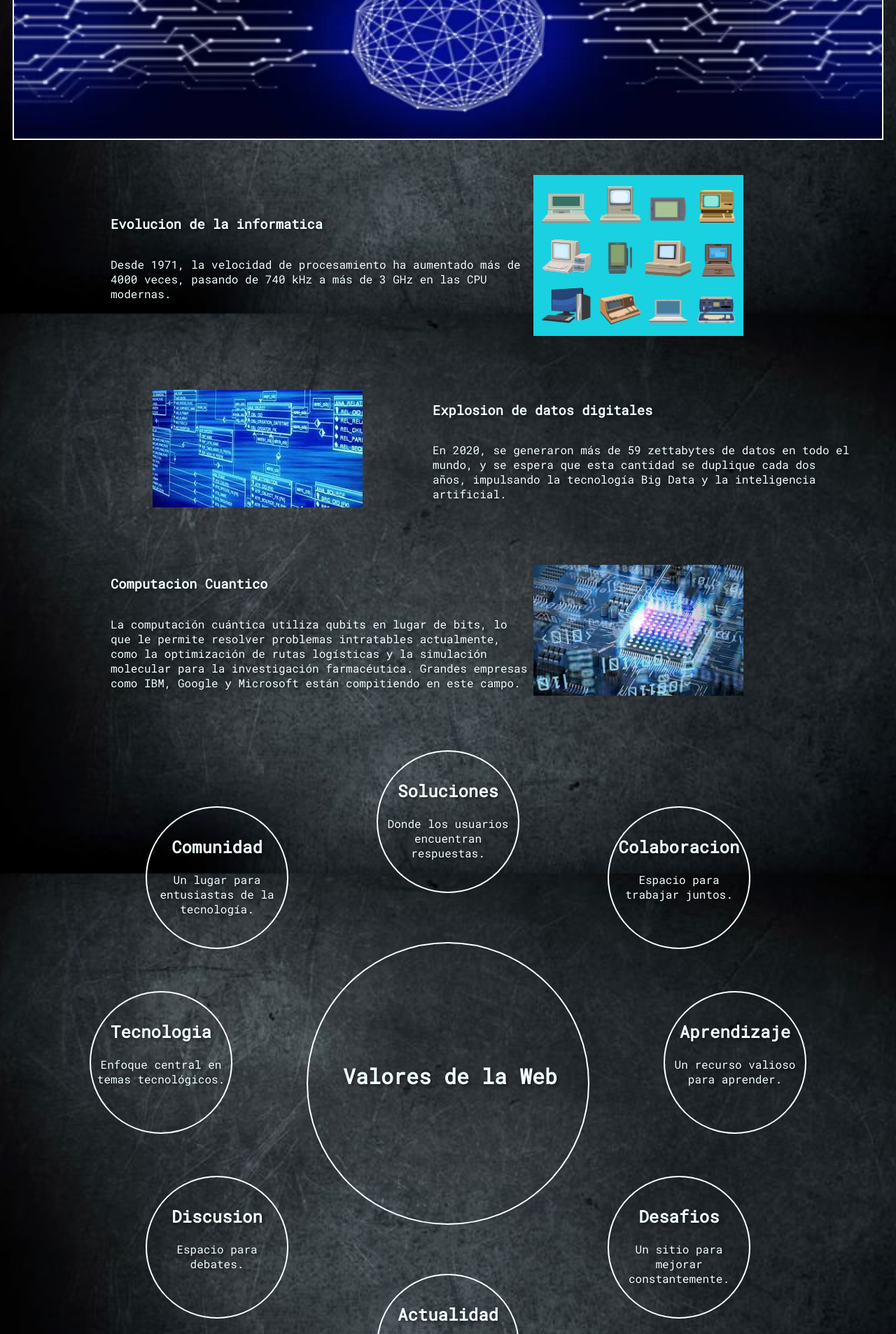
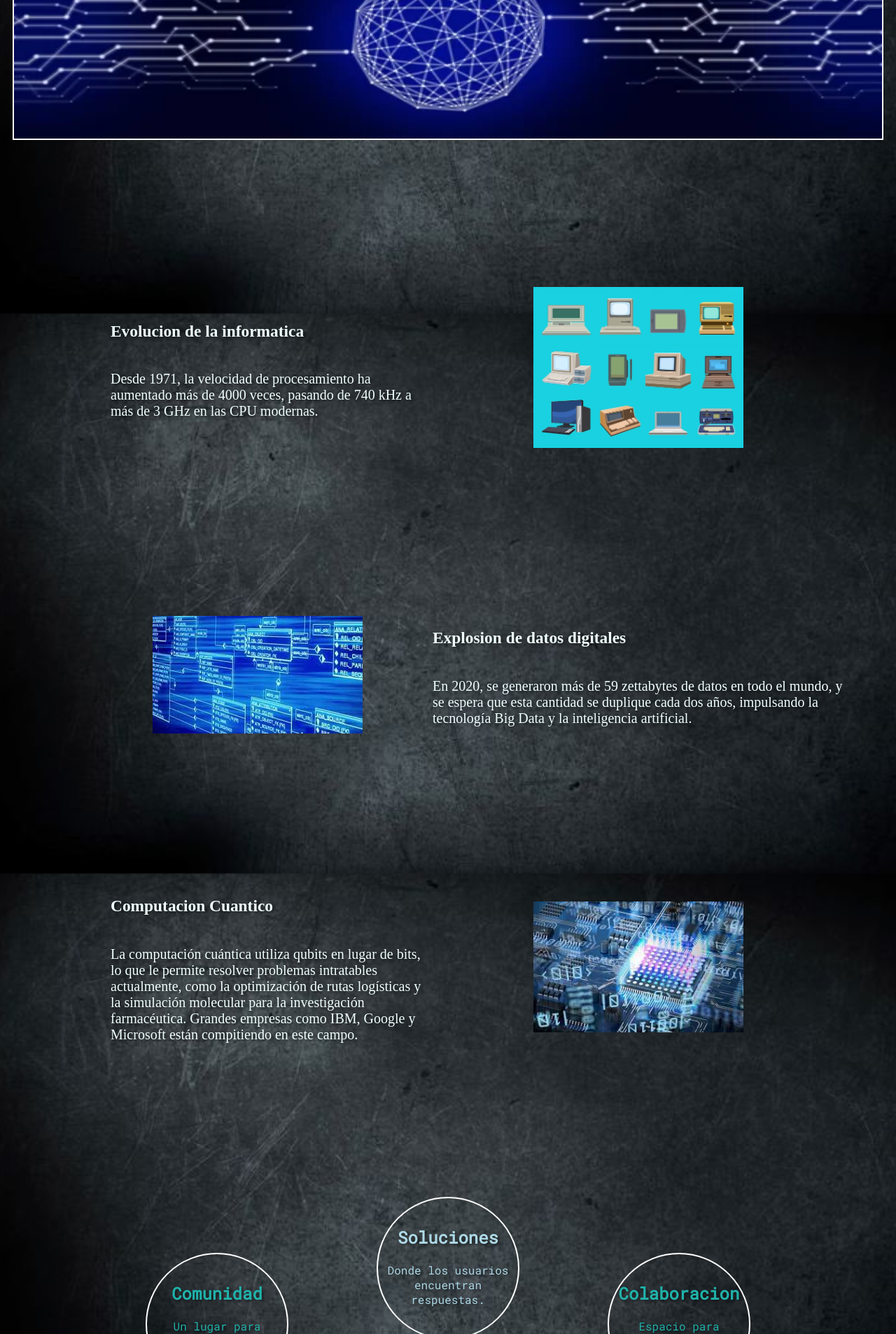
Before and after one commit to DevsJane/InfowareWeb, a PHP site: page /indexNuevoInicio.html in a window 1280 px wide. Shown: the part 352-2258 px from the top of the page at 70% size. Run offline with PHP 8.4, Linux system fonts and the light colour scheme.

Commit message:
Cambios minimos en la estructura y estilo de la pagina

```diff
--- a/indexNuevoInicio.html
+++ b/indexNuevoInicio.html
@@ -30,7 +30,7 @@
         </section>
     </header>
 
-    <section>
+    <section class="font-tmr">
         <div class="data-section">
             <div class="data-text-1-3">
                 <h3>Evolucion de la informatica</h3>
--- a/styles.css
+++ b/styles.css
@@ -17,6 +17,11 @@ body{
     display: flex;
     justify-content: space-between;
     align-items: center;
+}
+
+.font-tmr{
+    font-family: 'Times New Roman', Times, serif;
+    font-size: 20px;
 }
 
 .center-content{
@@ -314,7 +319,7 @@ body{
 
 .data-img-1-3{
     width: 300px;
-    margin-right: 160px;
+    margin: 160px;
 }
 
 #data-img-2{
@@ -330,6 +335,7 @@ body{
     display: flex;
     justify-content: space-between;
     align-items: center;
+    color:lightblue
 }
 
 .princ-threediv{
@@ -345,6 +351,7 @@ body{
     height: 200px;
     margin-bottom: 60px;
     margin-left: 150px;
+    color: lightseagreen;
 }
 
 #sphere-div-7{
@@ -393,6 +400,7 @@ body{
     height: 200px;
     margin-bottom: 60px;
     margin-right: 150px;
+    color: lightseagreen;
 }
 
 #sphere-div-3{
```
